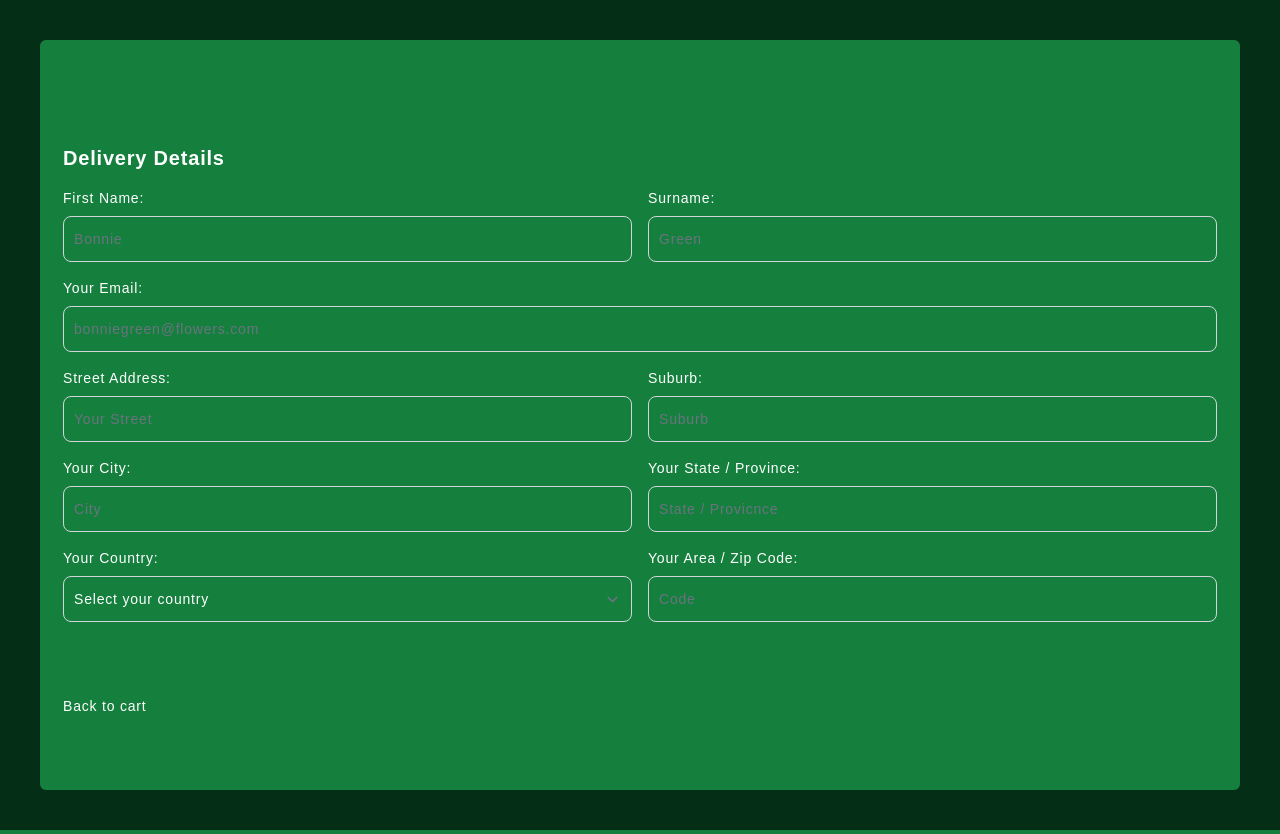
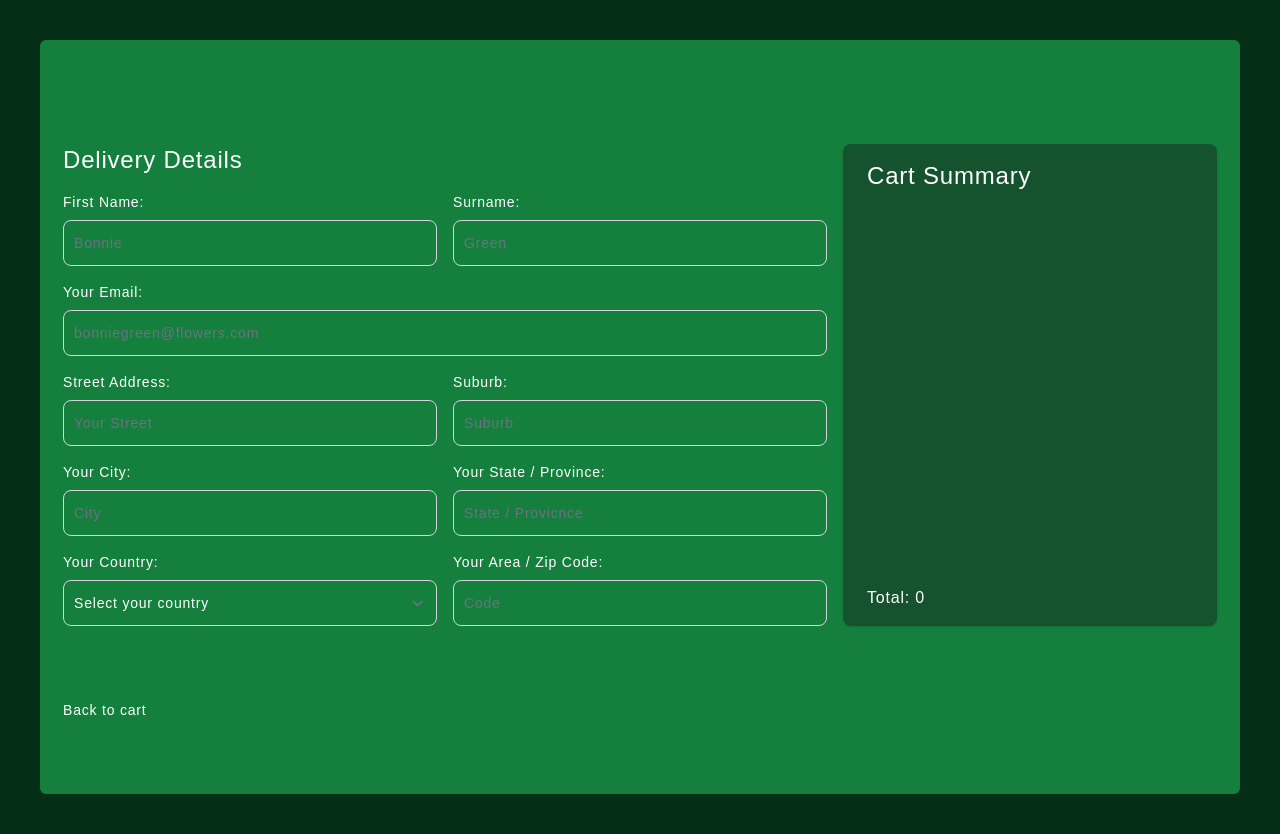
Before and after one commit to xuzmocode4-325/ecommerce-website, a Django app: page /payment/checkout in a window 1280 px wide. Run offline with Django 5.2, Linux system fonts and the light colour scheme; parts of the project's set-up code (start-up, migrations or seed data) failed here and were passed over; some libraries are stand-ins or nearby versions; some web fonts are replaced.

Commit message:
add order summary section to checkout view

```diff
--- a/payment/templates/payment/includes/checkout-contents.html
+++ b/payment/templates/payment/includes/checkout-contents.html
@@ -4,18 +4,22 @@
       <div class="mt-6 sm:mt-8 lg:flex lg:items-start lg:gap-12 xl:gap-16">
         <div class="min-w-0 flex-1 space-y-8">
           <div class="space-y-4">
-            <h2 class="text-xl font-semibold">Delivery Details</h2>
 
-            <div class="grid grid-cols-1 gap-4 md:grid-cols-2">
-                <div>
+            <div class="grid grid-cols-1 gap-4 lg:grid-cols-3">
+
+                <div class="col-span-1 lg:col-span-2 grid lg:grid-cols-2 gap-4">
+                  <div class="lg:col-span-2">
+                    <h4 class="font-thin">Delivery Details</h4>
+                  </div>
+                  <div class="col-span-1">
                     <label for="firstname" class="mb-2 block text-sm font-medium"> First Name: </label>
                     <input type="text" id="firstname" class="form-input validate" placeholder="Bonnie" value="{{shipping.name}}" required />
                   </div>
-                <div>
+                  <div class="">
                     <label for="surname" class="mb-2 block text-sm font-medium"> Surname: </label>
                     <input type="text" id="surname" class="form-input validate" placeholder="Green" value="{{shipping.surname}}" required />
                   </div>
-                <div class="col-span-1 md:col-span-2">
+                  <div class="lg:col-span-2">
                     <label for="email" class="mb-2 block text-sm font-medium"> Your Email: </label>
                     <input type="email" id="email" class="form-input validate" placeholder="bonniegreen@flowers.com" value="{{shipping.email}}" required />
                   </div>
@@ -43,11 +47,23 @@
                           <option value="{{ code }}">{{ name }}</option>
                       {% endfor %}
                     </select>
-
                   </div>
                   <div>
                     <label for="zipcode" class="mb-2 block text-sm font-medium"> Your Area / Zip Code: </label>
                     <input type="text" id="zipcode" class="form-input validate" placeholder="Code" value="{{shipping.zipcode}}" required />
+                  </div>
+                </div>
+                <div class="shadow h-full w-full col-span-1 bg-green-900 rounded-lg relative overflow-y-scroll p-4 mb-6">
+                  <h4 class="mx-2 font-thin">Cart Summary</h4>
+                  <div class="mx-2 mt-2">
+                    {% for item in cart %}
+                    {% with product=item.product %}
+                        <p><span>{{product.title}}</span> <span class="font-semibold">${{product.price}}</span></p>
+                    {% endwith %}
+                    {% endfor %}
+                    <div class="absolute bottom-4"><span>Total:</span> <span>{{cart.get_total}}</span></div>
+                  </div>
+
                 </div>
             </div>
           </div>
```
Lines whose indentation alone changed are shown as unchanged.
